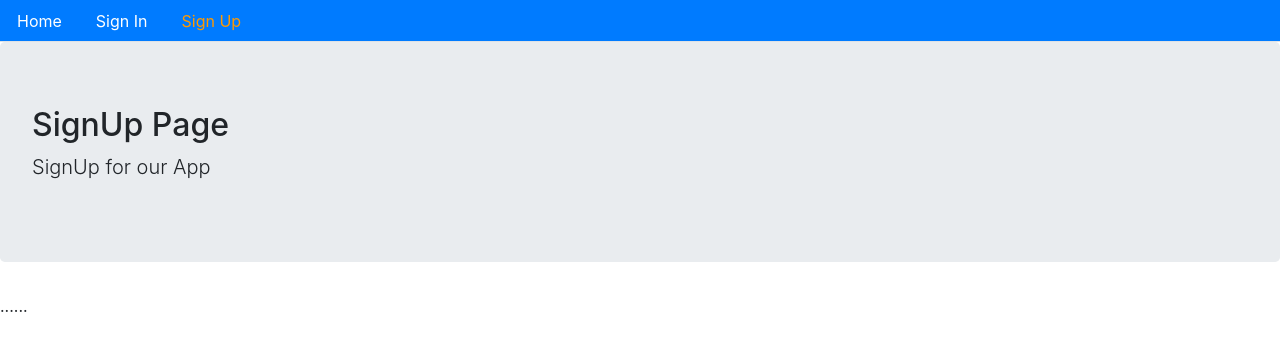
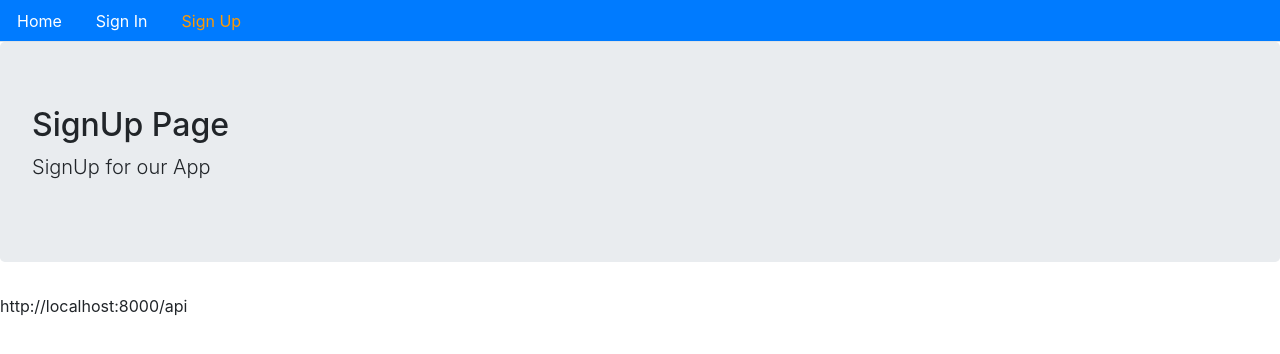
Before and after one commit to asmaahassnasr/e-commerce-frontend, a React (Create React App) app: page /signup in a window 1280 px wide. Shown: the top 354 px of the page. Built offline with nearby package versions, Linux system fonts and the light colour scheme.

Commit message:
Adding .env file and test api url

```diff
--- a/src/User/Signup.js
+++ b/src/User/Signup.js
@@ -1,10 +1,11 @@
 import React from "react";
 import Layout from '../Core/Layout'
+import {API} from '../config'
 
 const Signup = () => {
     return (
             <Layout title=' SignUp Page' description="SignUp for our App">
-               ......
+               {API}
             </Layout>
     )
 }
--- /dev/null
+++ b/src/config.js
@@ -0,0 +1 @@
+export const API= process.env.REACT_APP_API_URL;
```
Also changed, not shown: 2 other files (tests, documents, lock files or other folders).
